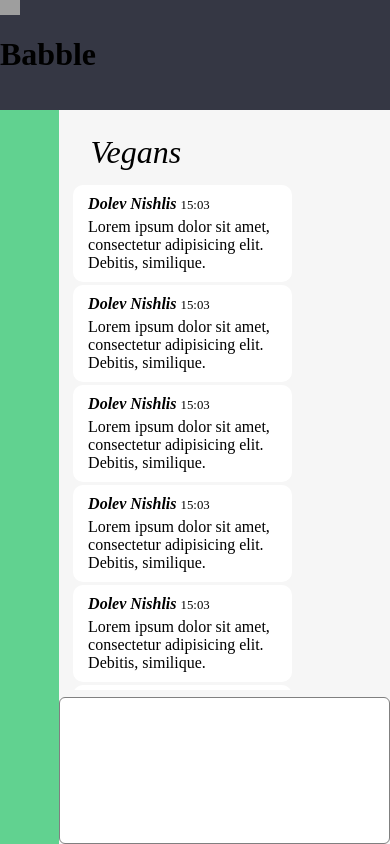
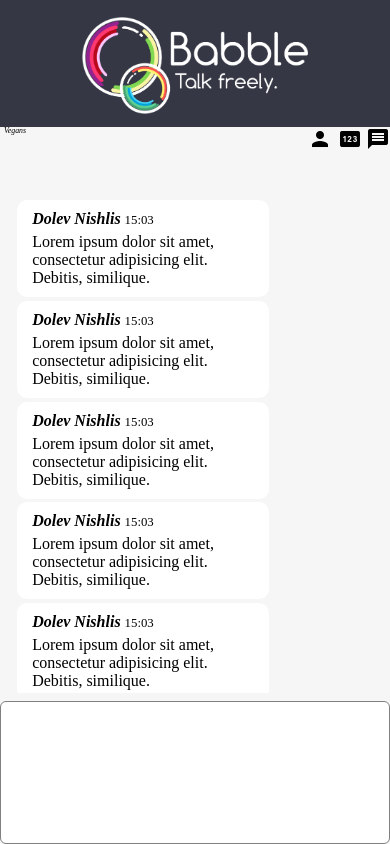
Before and after one commit to EliTar/babble, a plain HTML site: page babble/client/index.html in a window 390 px wide. Drawn offline with Linux system fonts and the light colour scheme; grey boxes are pictures that could not be loaded.

Commit message:
Added media queries

```diff
--- a/babble/client/index.html
+++ b/babble/client/index.html
@@ -2,13 +2,11 @@
     <head>
         <title>Vegans - Babble</title>
         <link rel="stylesheet" href="styles/main.css" type="text/css">
+        <link rel="stylesheet" href="https://fonts.googleapis.com/icon?family=Material+Icons">
     </head>
     <body>
         <header>
-            <img src="https://vignette3.wikia.nocookie.net/egamia/images/f/f3/Intel_logo.png/revision/latest?cb=20061005221757" alt="logo" width="5%">
-            <h1>
-                Babble
-            </h1>
+            <img class="logo" src="logo.png" alt="logo">
         </header>
         <nav class="left-pane"></nav>
         <section class="main">
@@ -18,7 +16,8 @@
                     Vegans
                 </h2>
                 <aside>
-
+                    <i class="material-icons registerStats">person pin</i>
+                    <i class="material-icons onlineStats">message</i>
                 </aside>
             </seciton>
 
--- a/babble/client/styles/main.scss
+++ b/babble/client/styles/main.scss
@@ -1,4 +1,5 @@
 $header-height: 13%;
+$header-height-phone: 15%;
 $left-pane-width: 15%;
 $textarea-height: 20%;
 $header-color: #353744;
@@ -18,6 +19,11 @@ header {
     left: 0px;
     right: 0px;
     background-color: $header-color;
+}
+
+.logo {
+    height: 10vh;
+    padding: 2vh;
 }
 
 .main {
@@ -54,19 +60,30 @@ header {
 }
 
 .messages-header {
+    position: absolute;
     height: $message-header-height;
+    width: 100%;
 
     & h2 {
-        line-height: 1em;
+        margin: 0; // did problematic things with all the aligment
+        display: inline;
+        //padding: 18px;
         font-weight: normal;
         font-style: oblique;
-        font-size: 2em;
-        padding-left: 1em;
+        // line-height: 1em;
+        // font-size: 2em;
+        // padding-left: 1em;
+        padding: 3vh;
+        font-size: 2vw;
+        padding-left: 1vw;
     }
 
     & aside {
+        position: absolute;
+        display: inline;
+        right : 0;
+    }
 
-    }
 }
 
 .message-box {
@@ -80,7 +97,7 @@ header {
 }
 
 .messages-input-text-seperator {
-
+    height: $seperator-height;
 }
 
 .message-text {
@@ -110,3 +127,27 @@ header {
     padding: 5px;
     font-family: Tahoma, sans-serif;
 }
+
+@media only screen and (max-width: 500px) , screen and (max-height: 500px) {
+    .main {
+        width: 100%;
+        top: $header-height-phone;
+        height: 100% - $header-height-phone;
+        left: 0%;
+    }
+
+    header {
+        height: $header-height-phone;
+    }
+
+    .logo {
+        display: block;
+        margin: auto;
+        height: 11.5vh;
+        padding-top: 2vh;
+    }
+
+    .left-pane {
+        width: 0%;
+    }
+}
```
Also changed, not shown: babble/client/logo.png (added), babble/client/styles/main.css.
